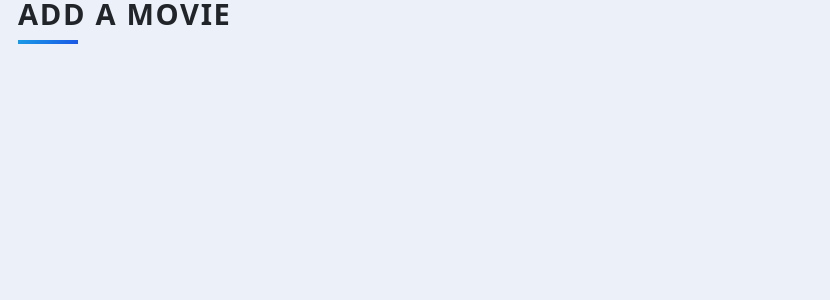
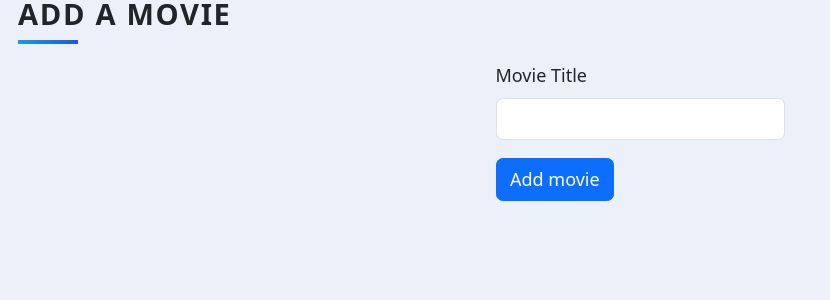
Before and after one commit to CodeNinjaDan/web-development, a Flask app: template library-project/templates/add.html in a window 1280 px wide. Shown: the top 300 px of the page, without its empty margins (0-830 px from the left). Run offline with Flask 3, Linux system fonts and the light colour scheme; the template is opened without the code that fills it: values named after a table or form of the project are taken from there, others are empty; some libraries are stand-ins or nearby versions.

Commit message:
added delete

```diff
--- a/top-movies-website/main.py
+++ b/top-movies-website/main.py
@@ -54,6 +54,9 @@ class RateMovieForm(FlaskForm):
     review = StringField("Your rating", render_kw={})
     submit = SubmitField("Done")
 
+class AddMovieForm(FlaskForm):
+    add = StringField("Movie Title")
+    submit = SubmitField("Add movie")
 
 @app.route("/edit/<int:id>", methods=["GET", "POST"])
 def edit(id):
@@ -76,5 +79,23 @@ def edit(id):
         edit_form.review.render_kw["placeholder"] = movie_to_update.review
 
     return render_template('edit.html', movie=movie_to_update, form=edit_form)
+
+@app.route("/delete")
+def delete():
+    movie_id = request.args.get('id')
+
+    movie_to_delete = db.get_or_404(Movie, movie_id)
+    db.session.delete(movie_to_delete)
+    db.session.commit()
+
+    return redirect(url_for('home'))
+
+
+@app.route("/add")
+def add():
+    added_movie = AddMovieForm()
+
+    return render_template('add.html', form=added_movie)
+
 if __name__ == '__main__':
     app.run(debug=True)
--- a/top-movies-website/templates/add.html
+++ b/top-movies-website/templates/add.html
@@ -1,9 +1,10 @@
-{% extends 'base.html' %}
+{% extends 'base.html' %} {% from 'bootstrap5/form.html' import render_form %}
 
 {% block title %}Add Movie{% endblock %}
 
 {% block content %}
 <div class="content">
     <h1 class="heading">Add a Movie</h1>
+    {{ render_form(form) }}
 </div>
 {% endblock %}
--- a/top-movies-website/templates/index.html
+++ b/top-movies-website/templates/index.html
@@ -24,7 +24,7 @@
             </p>
 
             <a href="{{ url_for('edit', id=movie.id) }}" class="button">Update</a>
-            <a href="#" class="button delete-button">Delete</a>
+            <a href="{{ url_for('delete', id=movie.id) }}" class="button delete-button">Delete</a>
 
           </div>
         </div>
@@ -32,7 +32,7 @@
   {% endfor %}
 </div>
 <div class="container text-center add">
-<a href="#" class="button">Add Movie</a>
+<a href="{{ url_for('add') }}" class="button">Add Movie</a>
 </div>
 
 {% endblock %}
```
